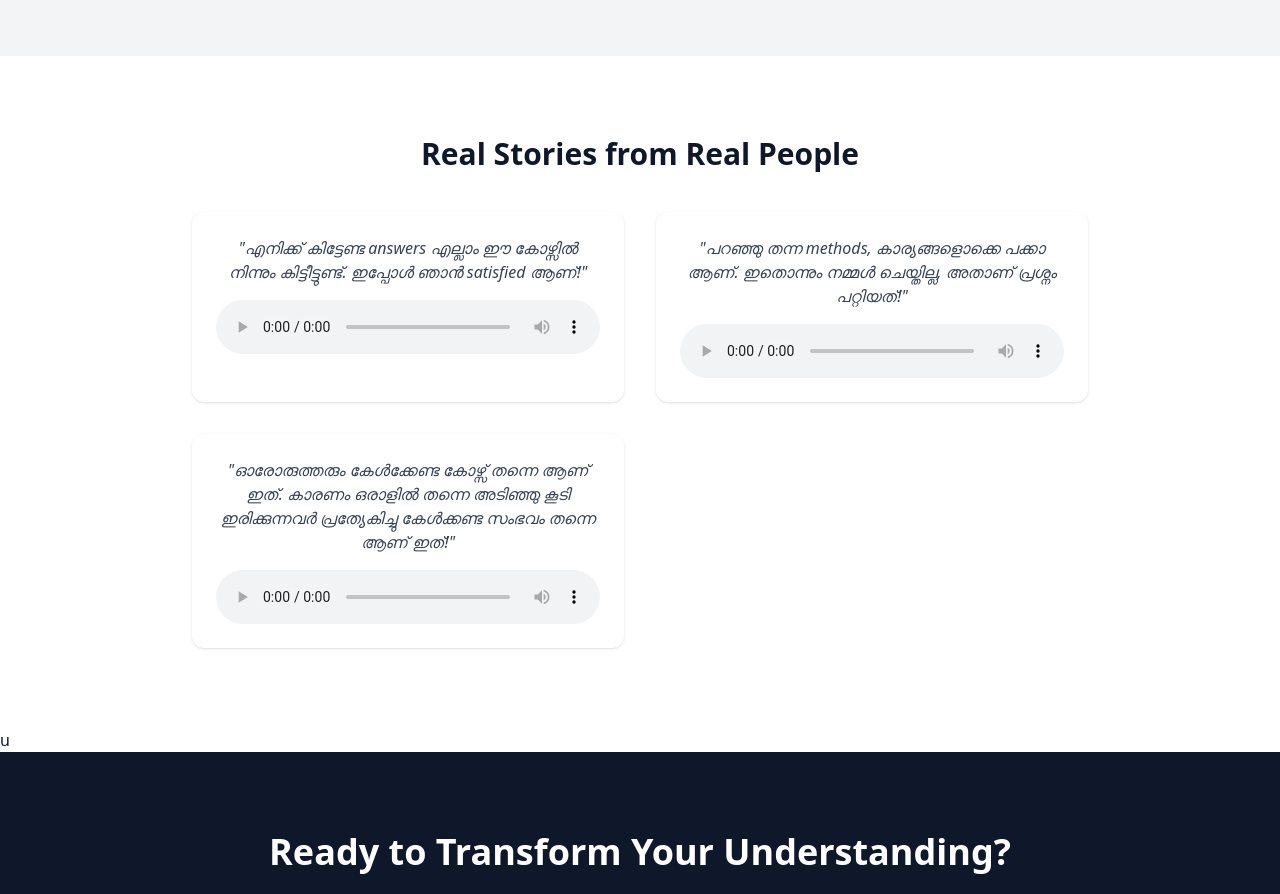
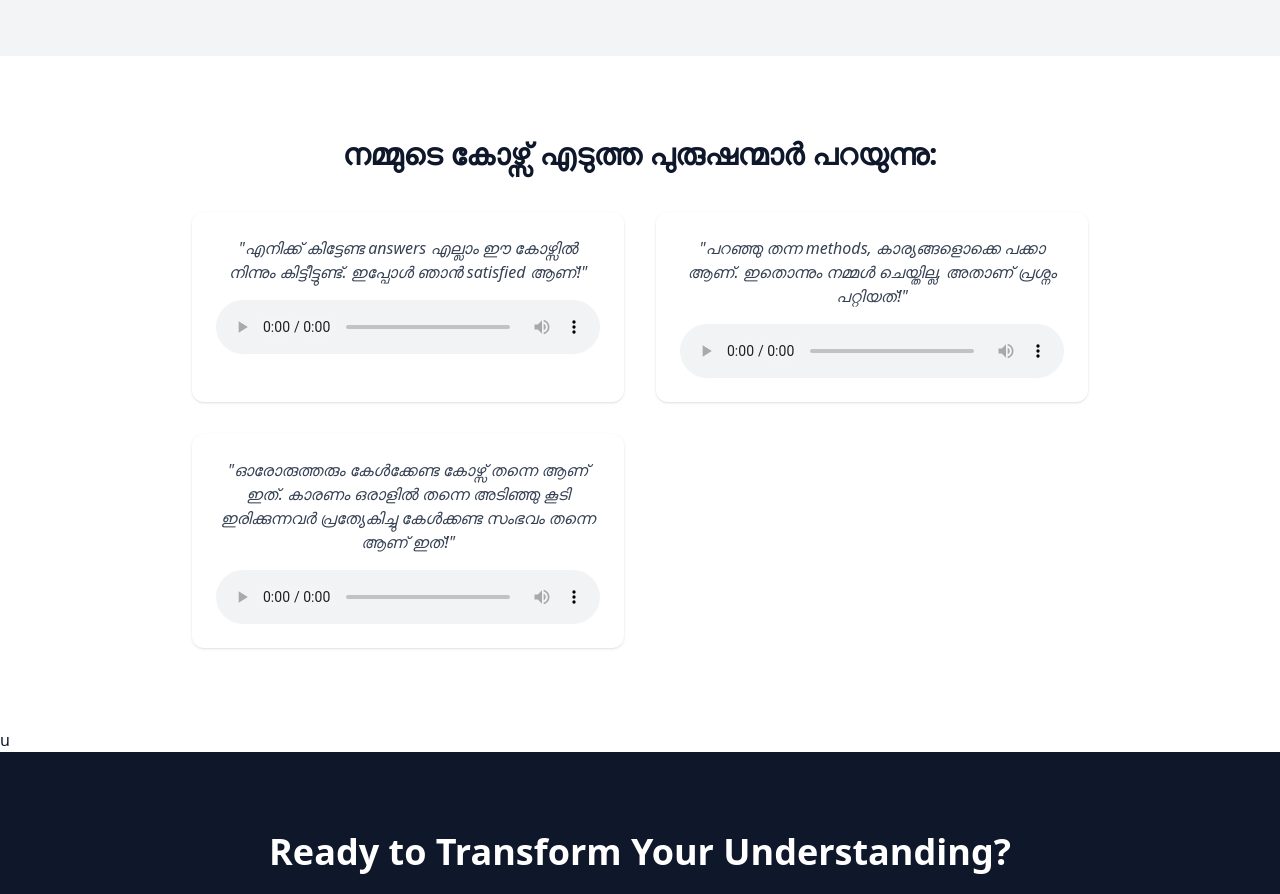
Before and after one commit to aljithkj02/women-psy, a React (Vite) app: page / in a window 1280 px wide. Shown: the part 1820-2714 px from the top of the page. Built offline with nearby package versions, Linux system fonts and the light colour scheme.

Commit message:
fix the landingpage

```diff
--- a/src/components/LandingPage.tsx
+++ b/src/components/LandingPage.tsx
@@ -98,7 +98,9 @@ const LandingPage: React.FC = () => {
             {/* Audio Testimonials */}
             <section className="py-20 px-4">
                 <div className="max-w-4xl mx-auto text-center">
-                    <h2 className="text-3xl font-semibold mb-10">Real Stories from Real People</h2>
+                    <h2 className="text-3xl font-semibold mb-10">
+                        നമ്മുടെ കോഴ്സ് എടുത്ത പുരുഷന്മാർ പറയുന്നു:
+                    </h2>
                     <div className="grid md:grid-cols-2 gap-8">
                         {testimonials.map((item, index) => {
                             const globalIndex = index + videos.length; // keep unique index across video/audio
@@ -108,7 +110,7 @@ const LandingPage: React.FC = () => {
                                     <audio
                                         controls
                                         className="w-full"
-// @ts-ignore
+                                        // @ts-ignore
                                         ref={(el) => (mediaRefs.current[globalIndex] = el)}
                                         onPlay={() => handleMediaPlay(globalIndex)}
                                     >
```
